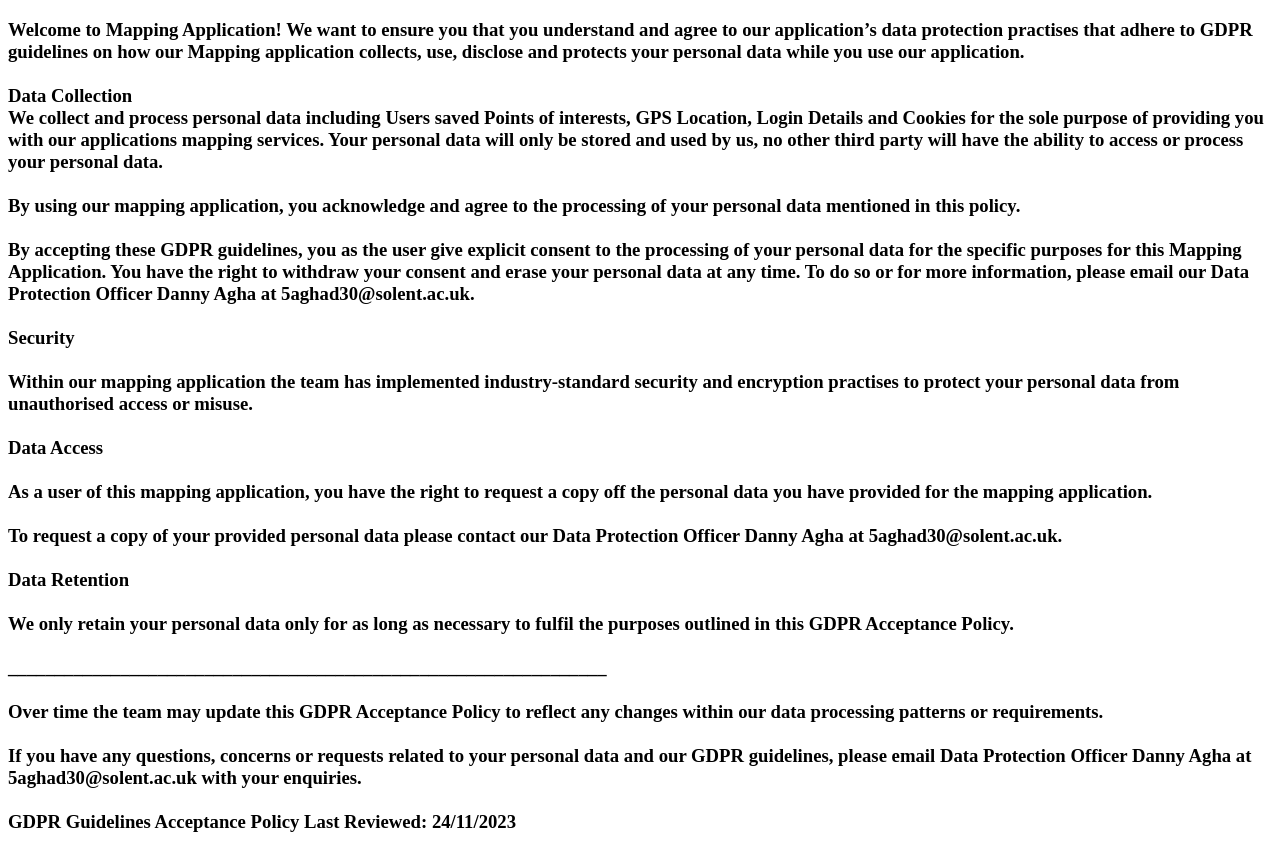
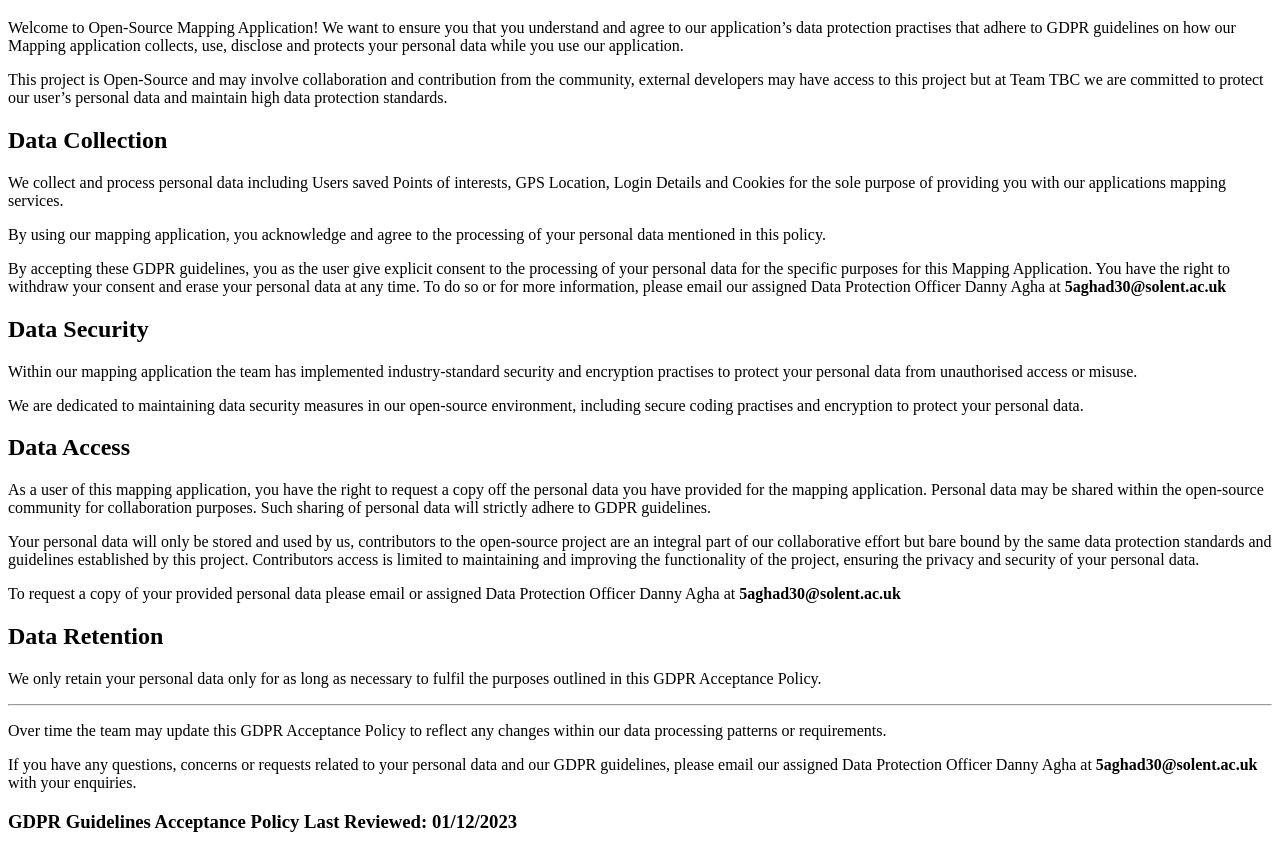
Before and after one commit to GDoesCode/COM619DevOpsGroupWork, a website: page public/gdpr.html in a window 1280 px wide. Shown: the part 61-913 px from the top of the page. Drawn offline with Linux system fonts and the light colour scheme.

Commit message:
Changes to GDPR Documentation and general clean up.

```diff
--- a/public/gdpr.html
+++ b/public/gdpr.html
@@ -9,36 +9,31 @@
     <h1>GDPR Guidelines Acceptance Policy
     </h1>
 
-    <h3>Welcome to Mapping Application! We want to ensure you that you understand and agree to our application’s data protection practises that adhere to GDPR guidelines on how our Mapping application collects, use, disclose and protects your personal data while you use our application.<br>
-        <br>
-        Data Collection
-        <br>
-        We collect and process personal data including Users saved Points of interests, GPS Location, Login Details and Cookies for the sole purpose of providing you with our applications mapping services. Your personal data will only be stored and used by us, no other third party will have the ability to access or process your personal data.<br>
-        <br>
-        By using our mapping application, you acknowledge and agree to the processing of your personal data mentioned in this policy.<br>
-        <br>
-        By accepting these GDPR guidelines, you as the user give explicit consent to the processing of your personal data for the specific purposes for this Mapping Application. You have the right to withdraw your consent and erase your personal data at any time. To do so or for more information, please email our Data Protection Officer Danny Agha at 5aghad30@solent.ac.uk.<br>
-        <br>
-        Security<br>
-        <br>
-        Within our mapping application the team has implemented industry-standard security and encryption practises to protect your personal data from unauthorised access or misuse.<br>
-        <br>
-        Data Access<br>
-        <br>
-        As a user of this mapping application, you have the right to request a copy off the personal data you have provided for the mapping application.<br>
-        <br>
-        To request a copy of your provided personal data please contact our Data Protection Officer Danny Agha at 5aghad30@solent.ac.uk.<br>
-        <br>
-        Data Retention<br>
-        <br>
-        We only retain your personal data only for as long as necessary to fulfil the purposes outlined in this GDPR Acceptance Policy.<br>
-        <br>
-        ________________________________________________________________<br>
-        <br>
-        Over time the team may update this GDPR Acceptance Policy to reflect any changes within our data processing patterns or requirements.<br>
-        <br>
-        If you have any questions, concerns or requests related to your personal data and our GDPR guidelines, please email Data Protection Officer Danny Agha at 5aghad30@solent.ac.uk with your enquiries.<br>
-        <br>
-        GDPR Guidelines Acceptance Policy Last Reviewed: 24/11/2023</h3>
+    <p>Welcome to Open-Source Mapping Application! We want to ensure you that you understand and agree to our application’s data protection practises that adhere to GDPR guidelines on how our Mapping application collects, use, disclose and protects your personal data while you use our application.</p>
+    <p>This project is Open-Source and may involve collaboration and contribution from the community, external developers may have access to this project but at Team TBC we are committed to protect our user’s personal data and maintain high data protection standards.</p>
+
+    <h2>Data Collection</h2>
+    <p>We collect and process personal data including Users saved Points of interests, GPS Location, Login Details and Cookies for the sole purpose of providing you with our applications mapping services.</p>
+    <p>By using our mapping application, you acknowledge and agree to the processing of your personal data mentioned in this policy.</p>
+    <p>By accepting these GDPR guidelines, you as the user give explicit consent to the processing of your personal data for the specific purposes for this Mapping Application. You have the right to withdraw your consent and erase your personal data at any time. To do so or for more information, please email our assigned Data Protection Officer Danny Agha at <b>5aghad30@solent.ac.uk</b></p>
+    <h2>Data Security</h2>
+
+    <p>Within our mapping application the team has implemented industry-standard security and encryption practises to protect your personal data from unauthorised access or misuse.</p>
+    <p>We are dedicated to maintaining data security measures in our open-source environment, including secure coding practises and encryption to protect your personal data.</p>
+
+    <h2>Data Access</h2>
+    <p>As a user of this mapping application, you have the right to request a copy off the personal data you have provided for the mapping application. Personal data may be shared within the open-source community for collaboration purposes. Such sharing of personal data will strictly adhere to GDPR guidelines.</p>
+    <p>Your personal data will only be stored and used by us, contributors to the open-source project are an integral part of our collaborative effort but bare bound by the same data protection standards and guidelines established by this project. Contributors access is limited to maintaining and improving the functionality of the project, ensuring the privacy and security of your personal data.</p>
+    <p>To request a copy of your provided personal data please email or assigned Data Protection Officer Danny Agha at <b>5aghad30@solent.ac.uk</b></p>
+
+    <h2>Data Retention</h2>
+    <p>We only retain your personal data only for as long as necessary to fulfil the purposes outlined in this GDPR Acceptance Policy.</p>
+
+    <hr>
+
+    <p>Over time the team may update this GDPR Acceptance Policy to reflect any changes within our data processing patterns or requirements.</p>
+    <p>If you have any questions, concerns or requests related to your personal data and our GDPR guidelines, please email our assigned Data Protection Officer Danny Agha at <b>5aghad30@solent.ac.uk</b> with your enquiries.</p>
+
+    <h3>GDPR Guidelines Acceptance Policy Last Reviewed: 01/12/2023</h3>
 </body>
 </html>
```
Also changed, not shown: public/index.html (+1 -1 lines).
